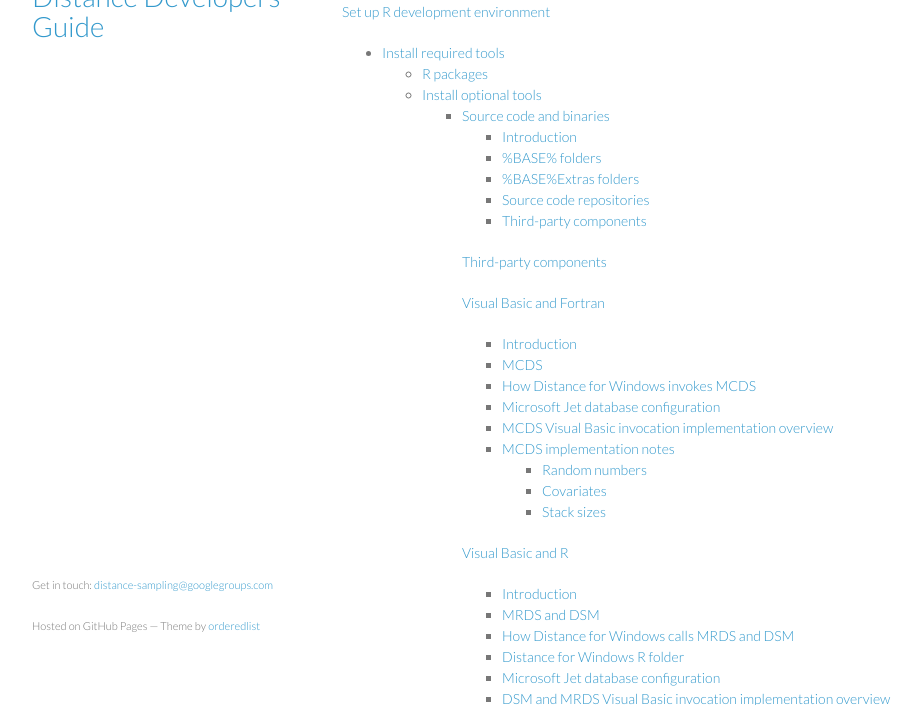
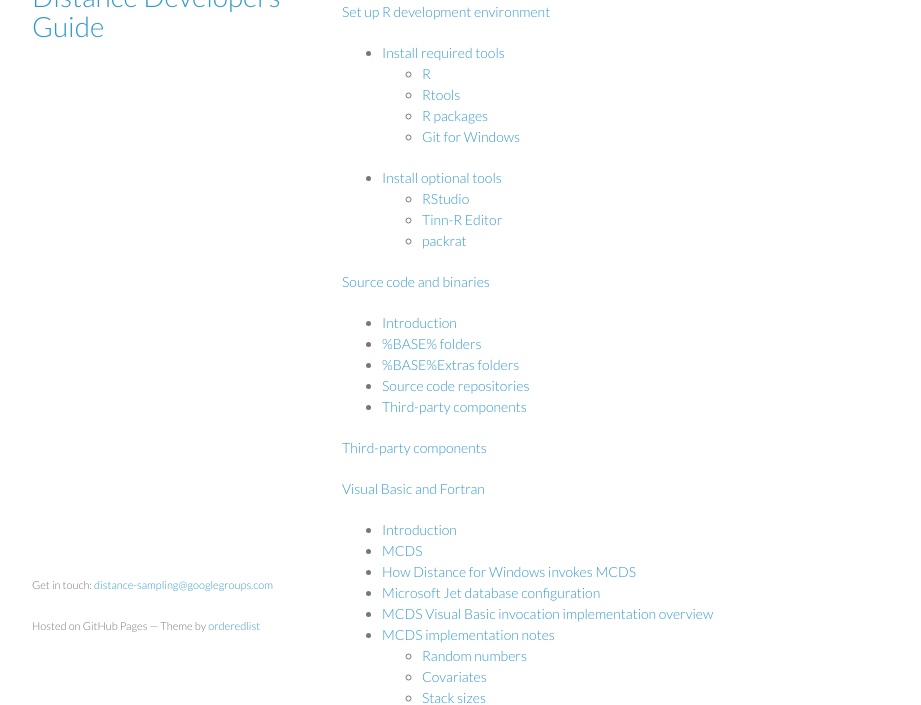
Before and after one commit to softwaresaved/distance-consultancy, a Jekyll site: the page built from site-map.html, in a window 1280 px wide and 900 px high, scrolled down 3361 px, cut to the strip 195-900 px from the top of the window. Shown: the whole strip, without its empty margins (178-1099 px from the left). Built offline with Jekyll 4.4.1, drawn with Linux system fonts in a browser that asks for light colours.

Commit message:
Fixed headings so they don't mess up site index

```diff
--- a/develop/SetUpDevelopmentR.md
+++ b/develop/SetUpDevelopmentR.md
@@ -6,10 +6,11 @@
 
 ## Install required tools
 
-### [R](http://www.r-project.org)
+### R
 
 Summary:
 
+* [R](http://www.r-project.org)
 * Develop and test R code e.g. MRDS and DSM analysis engines
 * Build R packages via R CMD
 * Recommended version: 3.1.0, 32-bit
@@ -17,7 +18,7 @@
 
 Download and install:
 
-* Download R:
+* Download R
   - [R for Windows (32/64 bit)](http://cran.r-project.org/bin/windows/base/) - current release is 3.1.2
   - [Previous Releases of R for Windows](http://cran.r-project.org/bin/windows/base/old/)
   - [R-3.1.0 for Windows (32/64 bit)](http://cran.r-project.org/bin/windows/base/old/3.1.0/)
@@ -42,18 +43,18 @@
 
 * Right-click on desktop
 * Select New => Shortcut
-* In Type the location of the item, enter 'Rterm'
-* Click Next
+* In Type the location of the item, enter 'Rterm'* Click Next
 * In Type a name for this shortcut, enter 'Rterm i386'
 * Click Finish
 * Double-click Rterm i386
 
 ---
 
-### [Rtools](http://cran.r-project.org/bin/windows/Rtools/)
+### Rtools
 
 Summary:
 
+* [Rtools](http://cran.r-project.org/bin/windows/Rtools)
 * Utilities for building R packages on Windows
 * Recommended version: 3.1
 * License: GNU General Public License v2
@@ -123,10 +124,11 @@
 
 ---
 
-### [Git for Windows](http://msysgit.github.io/)
+### Git for Windows
 
 Summary:
 
+* [Git for Windows](http://msysgit.github.io/)
 * R source code management using Git
 * Both command-line, Git Bash, and GUI, Git GUI tools
 * Recommended version: any
@@ -142,10 +144,11 @@
 
 ## Install optional tools
 
-### [RStudio](http://www.rstudio.com/)
+### RStudio
 
 Summary:
 
+* [RStudio](http://www.rstudio.com/)
 * Edit and run .Rmd [R Markdown](http://rmarkdown.rstudio.com/) files e.g. R vignettes on the [Distance](http://distancesampling.org) web site
 * Recommended version: any that is compliant with R above
 * License: GNU Affero General Public License
@@ -159,20 +162,22 @@
 
 ---
 
-### [Tinn-R Editor](http://sourceforge.net/projects/tinn-r/)
+### Tinn-R Editor
 
 Summary:
 
+* [Tinn-R Editor](http://sourceforge.net/projects/tinn-r/)
 * Develop and test R code within a GUI
 * Recommended version: -
 * License: GNU General Public License
 
 ---
 
-### [packrat](http://cran.r-project.org/web/packages/packrat/)
+### packrat
 
 Summary:
 
+* [packrat](http://cran.r-project.org/web/packages/packrat/)
 * R package dependency management
 * Recommended version: -
 * License: GNU General Public License 2
```
Also changed, not shown: other parts of develop/SetUpDevelopmentR.md (+1 -1 lines).
